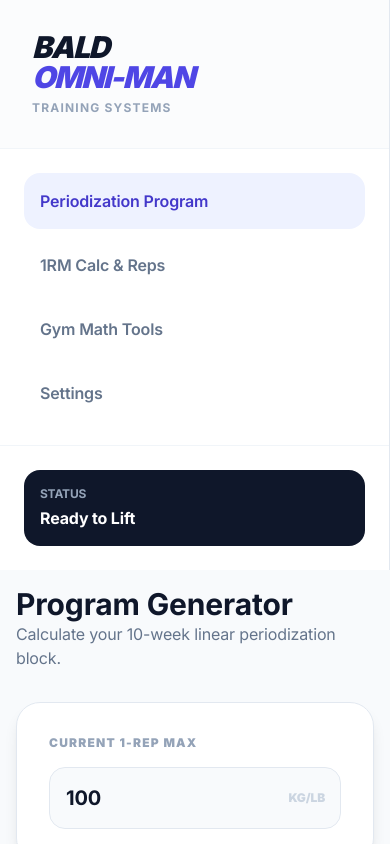
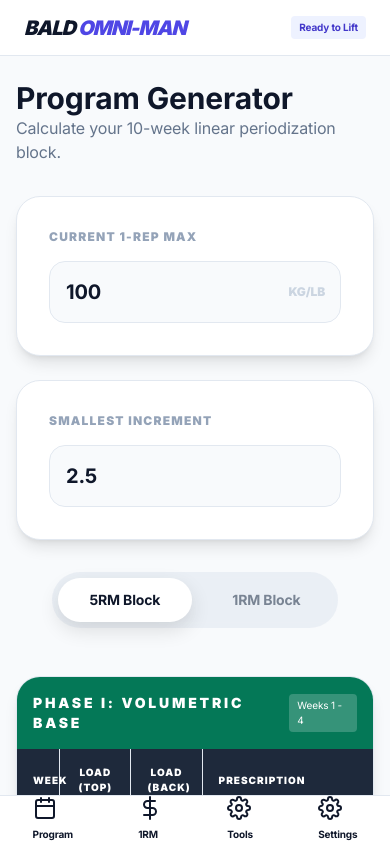
Before and after one commit to JosephPham324/linear-periodization, a website: page index.html in a window 390 px wide. Drawn offline with nearby package versions, Linux system fonts and the light colour scheme.

Commit message:
Add resonsiveness

```diff
--- a/index.html
+++ b/index.html
@@ -3,92 +3,28 @@
 
 <head>
     <meta charset="UTF-8">
-    <meta name="viewport" content="width=device-width, initial-scale=1.0">
+    <meta name="viewport" content="width=device-width, initial-scale=1.0, maximum-scale=1.0, user-scalable=no">
     <title>Bald Omni-Man System</title>
     <script src="https://cdn.tailwindcss.com"></script>
     <link href="https://fonts.googleapis.com/css2?family=Inter:wght@400;500;600;700;900&display=swap" rel="stylesheet">
     <link rel="stylesheet" href="public/css/app.css">
-    <!-- Inline styles for custom visuals if needed -->
-    <style>
-        .input-field {
-            @apply w-full bg-slate-50 border border-slate-200 rounded-lg px-4 py-3 font-bold text-slate-800 focus:outline-none focus:ring-2 focus:ring-indigo-500 focus:border-transparent transition-all;
-        }
-
-        .glass-card {
-            @apply bg-white rounded-2xl shadow-sm border border-slate-100 p-6 mb-6;
-        }
-
-        .nav-item {
-            @apply flex items-center gap-3 px-4 py-3 text-sm font-bold text-slate-500 rounded-xl cursor-pointer hover:bg-slate-50 transition-all;
-        }
-
-        .nav-item.active {
-            @apply bg-indigo-50 text-indigo-700;
-        }
-
-        .animate-fade-in {
-            animation: fadeIn 0.3s ease-out forwards;
-        }
-
-        @keyframes fadeIn {
-            from {
-                opacity: 0;
-                transform: translateY(10px);
-            }
-
-            to {
-                opacity: 1;
-                transform: translateY(0);
-            }
-        }
-
-        /* Plate colors */
-        .plate {
-            @apply h-full border-x border-slate-900/10 flex items-center justify-center text-[10px] font-black text-white shadow-lg mx-[1px];
-            min-width: 12px;
-        }
-
-        .plate-red {
-            @apply bg-red-600 w-8;
-        }
-
-        .plate-blue {
-            @apply bg-blue-600 w-8;
-        }
-
-        .plate-yellow {
-            @apply bg-yellow-500 w-6;
-        }
-
-        .plate-green {
-            @apply bg-green-600 w-5;
-        }
-
-        .plate-white {
-            @apply bg-slate-100 border-4 border-slate-800 text-slate-800 w-4;
-        }
-
-        .plate-black {
-            @apply bg-slate-800 w-4;
-        }
-
-        .plate-chrome {
-            @apply bg-slate-300 text-slate-800 w-3;
-        }
-
-        .bar-end {
-            @apply h-4 bg-slate-300 w-full absolute left-0 top-1/2 -translate-y-1/2 z-0 rounded-full;
-        }
-
-        .bar-container {
-            @apply relative h-32 bg-slate-100 rounded-xl flex items-center justify-center overflow-hidden;
-        }
-    </style>
+    <!-- Inline styles handled by tailwind/css file -->
 </head>
 
 <body class="bg-[#F8FAFC] text-slate-900 h-screen flex flex-col md:flex-row overflow-hidden">
 
-    <aside class="bg-white border-r border-slate-200 md:w-72 flex-shrink-0 flex flex-col h-auto md:h-full z-20">
+    <!-- MOBILE HEADER -->
+    <header
+        class="md:hidden fixed top-0 w-full bg-white/95 backdrop-blur-md border-b border-slate-200 z-30 px-6 py-4 flex items-center justify-between pt-safe">
+        <h1 class="text-xl font-[900] tracking-tighter text-slate-900 italic uppercase leading-none">
+            BALD <span class="text-indigo-600 inline">OMNI-MAN</span>
+        </h1>
+        <div class="text-[10px] font-bold bg-indigo-50 text-indigo-700 px-2 py-1 rounded" data-key="status_ready">Ready
+        </div>
+    </header>
+
+    <!-- DESKTOP SIDEBAR -->
+    <aside class="hidden md:flex bg-white border-r border-slate-200 w-72 flex-shrink-0 flex-col h-full z-20">
         <div class="p-8 border-b border-slate-100 bg-slate-50/50">
             <h1 class="text-3xl font-[900] tracking-tighter text-slate-900 italic uppercase leading-none">
                 BALD <span class="text-indigo-600 block">OMNI-MAN</span>
@@ -97,8 +33,7 @@
         </div>
 
         <nav class="p-6 space-y-2 flex-1 overflow-y-auto">
-            <div onclick="switchView('program')" id="nav-program" class="nav-item active" data-key="nav_program">
-                <!-- Icon -->
+            <div onclick="switchView('program')" data-nav="program" class="nav-item active">
                 <svg xmlns="http://www.w3.org/2000/svg" width="20" height="20" viewBox="0 0 24 24" fill="none"
                     stroke="currentColor" stroke-width="2" stroke-linecap="round" stroke-linejoin="round">
                     <rect x="3" y="4" width="18" height="18" rx="2" ry="2"></rect>
@@ -106,17 +41,17 @@
                     <line x1="8" y1="2" x2="8" y2="6"></line>
                     <line x1="3" y1="10" x2="21" y2="10"></line>
                 </svg>
-                Periodization Program
+                <span data-key="nav_program">Periodization Program</span>
             </div>
-            <div onclick="switchView('calculator')" id="nav-calculator" class="nav-item" data-key="nav_calc">
+            <div onclick="switchView('calculator')" data-nav="calculator" class="nav-item">
                 <svg xmlns="http://www.w3.org/2000/svg" width="20" height="20" viewBox="0 0 24 24" fill="none"
                     stroke="currentColor" stroke-width="2" stroke-linecap="round" stroke-linejoin="round">
                     <line x1="12" y1="1" x2="12" y2="23"></line>
                     <path d="M17 5H9.5a3.5 3.5 0 0 0 0 7h5a3.5 3.5 0 0 1 0 7H6"></path>
                 </svg>
-                1RM Calc & Reps
+                <span data-key="nav_calc">1RM Calc & Reps</span>
             </div>
-            <div onclick="switchView('tools')" id="nav-tools" class="nav-item" data-key="nav_tools">
+            <div onclick="switchView('tools')" data-nav="tools" class="nav-item">
                 <svg xmlns="http://www.w3.org/2000/svg" width="20" height="20" viewBox="0 0 24 24" fill="none"
                     stroke="currentColor" stroke-width="2" stroke-linecap="round" stroke-linejoin="round">
                     <circle cx="12" cy="12" r="3"></circle>
@@ -124,10 +59,9 @@
                         d="M19.4 15a1.65 1.65 0 0 0 .33 1.82l.06.06a2 2 0 0 1 0 2.83 2 2 0 0 1-2.83 0l-.06-.06a1.65 1.65 0 0 0-1.82-.33 1.65 1.65 0 0 0-1 1.51V21a2 2 0 0 1-2 2 2 2 0 0 1-2-2v-.09A1.65 1.65 0 0 0 9 19.4a1.65 1.65 0 0 0-1.82.33l-.06.06a2 2 0 0 1-2.83 0 2 2 0 0 1 0-2.83l.06-.06a1.65 1.65 0 0 0 .33-1.82 1.65 1.65 0 0 0-1.51-1H3a2 2 0 0 1-2-2 2 2 0 0 1 2-2h.09A1.65 1.65 0 0 0 4.6 9a1.65 1.65 0 0 0-.33-1.82l-.06-.06a2 2 0 0 1 0-2.83 2 2 0 0 1 2.83 0l.06.06a1.65 1.65 0 0 0 1.82.33H9a1.65 1.65 0 0 0 1-1.51V3a2 2 0 0 1 2-2 2 2 0 0 1 2 2v.09a1.65 1.65 0 0 0 1 1.51 1.65 1.65 0 0 0 1.82-.33l.06-.06a2 2 0 0 1 2.83 0 2 2 0 0 1 0 2.83l-.06.06a1.65 1.65 0 0 0-.33 1.82V9a1.65 1.65 0 0 0 1.51 1H21a2 2 0 0 1 2 2 2 2 0 0 1-2 2h-.09a1.65 1.65 0 0 0-1.51 1z">
                     </path>
                 </svg>
-                Gym Math Tools
+                <span data-key="nav_tools">Gym Math Tools</span>
             </div>
-            <!-- Settings Nav Item -->
-            <div onclick="switchView('settings')" id="nav-settings" class="nav-item" data-key="nav_settings">
+            <div onclick="switchView('settings')" data-nav="settings" class="nav-item">
                 <svg xmlns="http://www.w3.org/2000/svg" width="20" height="20" viewBox="0 0 24 24" fill="none"
                     stroke="currentColor" stroke-width="2" stroke-linecap="round" stroke-linejoin="round">
                     <circle cx="12" cy="12" r="3"></circle>
@@ -135,7 +69,7 @@
                         d="M19.4 15a1.65 1.65 0 0 0 .33 1.82l.06.06a2 2 0 0 1 0 2.83 2 2 0 0 1-2.83 0l-.06-.06a1.65 1.65 0 0 0-1.82-.33 1.65 1.65 0 0 0-1 1.51V21a2 2 0 0 1-2 2 2 2 0 0 1-2-2v-.09A1.65 1.65 0 0 0 9 19.4a1.65 1.65 0 0 0-1.82.33l-.06.06a2 2 0 0 1-2.83 0 2 2 0 0 1 0-2.83l.06-.06a1.65 1.65 0 0 0 .33-1.82 1.65 1.65 0 0 0-1.51-1H3a2 2 0 0 1-2-2 2 2 0 0 1 2-2h.09A1.65 1.65 0 0 0 4.6 9a1.65 1.65 0 0 0-.33-1.82l-.06-.06a2 2 0 0 1 0-2.83 2 2 0 0 1 2.83 0l.06.06a1.65 1.65 0 0 0 1.82.33H9a1.65 1.65 0 0 0 1-1.51V3a2 2 0 0 1 2-2 2 2 0 0 1 2 2v.09a1.65 1.65 0 0 0 1 1.51 1.65 1.65 0 0 0 1.82-.33l.06-.06a2 2 0 0 1 2.83 0 2 2 0 0 1 0 2.83l-.06.06a1.65 1.65 0 0 0-.33 1.82V9a1.65 1.65 0 0 0 1.51 1H21a2 2 0 0 1 2 2 2 2 0 0 1-2 2h-.09a1.65 1.65 0 0 0-1.51 1z">
                     </path>
                 </svg>
-                Settings
+                <span data-key="nav_settings">Settings</span>
             </div>
         </nav>
 
@@ -147,7 +81,9 @@
         </div>
     </aside>
 
-    <main class="flex-1 overflow-y-auto p-4 md:p-12 relative scroll-smooth bg-[#F8FAFC]">
+    <!-- CONTENT AREA -->
+    <!-- Added pt-20 for top bar padding on mobile and pb-32 for bottom bar padding on mobile -->
+    <main class="flex-1 overflow-y-auto p-4 md:p-12 pt-20 md:pt-12 pb-32 md:pb-12 relative scroll-smooth bg-[#F8FAFC]">
 
         <!-- PROGRAM VIEW -->
         <div id="view-program" class="max-w-4xl mx-auto animate-fade-in">
@@ -379,7 +315,7 @@
             </div>
         </div>
 
-        <!-- SETTINGS VIEW (NEW) -->
+        <!-- SETTINGS VIEW -->
         <div id="view-settings" class="max-w-4xl mx-auto hidden animate-fade-in">
             <header class="mb-8">
                 <h2 class="text-3xl font-bold text-slate-900" data-key="header_settings">Configuration</h2>
@@ -431,9 +367,51 @@
 
     </main>
 
-    <!-- NOTIFICATION TOAST (NEW) -->
+    <!-- MOBILE BOTTOM NAV -->
+    <nav class="md:hidden fixed bottom-0 w-full bg-white border-t border-slate-200 z-30 flex justify-around pb-safe">
+        <div onclick="switchView('program')" data-nav="program" class="mobile-nav-item active">
+            <svg xmlns="http://www.w3.org/2000/svg" width="24" height="24" viewBox="0 0 24 24" fill="none"
+                stroke="currentColor" stroke-width="2" stroke-linecap="round" stroke-linejoin="round">
+                <rect x="3" y="4" width="18" height="18" rx="2" ry="2"></rect>
+                <line x1="16" y1="2" x2="16" y2="6"></line>
+                <line x1="8" y1="2" x2="8" y2="6"></line>
+                <line x1="3" y1="10" x2="21" y2="10"></line>
+            </svg>
+            <span class="text-[10px] font-bold mt-1">Program</span>
+        </div>
+        <div onclick="switchView('calculator')" data-nav="calculator" class="mobile-nav-item">
+            <svg xmlns="http://www.w3.org/2000/svg" width="24" height="24" viewBox="0 0 24 24" fill="none"
+                stroke="currentColor" stroke-width="2" stroke-linecap="round" stroke-linejoin="round">
+                <line x1="12" y1="1" x2="12" y2="23"></line>
+                <path d="M17 5H9.5a3.5 3.5 0 0 0 0 7h5a3.5 3.5 0 0 1 0 7H6"></path>
+            </svg>
+            <span class="text-[10px] font-bold mt-1">1RM</span>
+        </div>
+        <div onclick="switchView('tools')" data-nav="tools" class="mobile-nav-item">
+            <svg xmlns="http://www.w3.org/2000/svg" width="24" height="24" viewBox="0 0 24 24" fill="none"
+                stroke="currentColor" stroke-width="2" stroke-linecap="round" stroke-linejoin="round">
+                <circle cx="12" cy="12" r="3"></circle>
+                <path
+                    d="M19.4 15a1.65 1.65 0 0 0 .33 1.82l.06.06a2 2 0 0 1 0 2.83 2 2 0 0 1-2.83 0l-.06-.06a1.65 1.65 0 0 0-1.82-.33 1.65 1.65 0 0 0-1 1.51V21a2 2 0 0 1-2 2 2 2 0 0 1-2-2v-.09A1.65 1.65 0 0 0 9 19.4a1.65 1.65 0 0 0-1.82.33l-.06.06a2 2 0 0 1-2.83 0 2 2 0 0 1 0-2.83l.06-.06a1.65 1.65 0 0 0 .33-1.82 1.65 1.65 0 0 0-1.51-1H3a2 2 0 0 1-2-2 2 2 0 0 1 2-2h.09A1.65 1.65 0 0 0 4.6 9a1.65 1.65 0 0 0-.33-1.82l-.06-.06a2 2 0 0 1 0-2.83 2 2 0 0 1 2.83 0l.06.06a1.65 1.65 0 0 0 1.82.33H9a1.65 1.65 0 0 0 1-1.51V3a2 2 0 0 1 2-2 2 2 0 0 1 2 2v.09a1.65 1.65 0 0 0 1 1.51 1.65 1.65 0 0 0 1.82-.33l.06-.06a2 2 0 0 1 2.83 0 2 2 0 0 1 0 2.83l-.06.06a1.65 1.65 0 0 0-.33 1.82V9a1.65 1.65 0 0 0 1.51 1H21a2 2 0 0 1 2 2 2 2 0 0 1-2 2h-.09a1.65 1.65 0 0 0-1.51 1z">
+                </path>
+            </svg>
+            <span class="text-[10px] font-bold mt-1">Tools</span>
+        </div>
+        <div onclick="switchView('settings')" data-nav="settings" class="mobile-nav-item">
+            <svg xmlns="http://www.w3.org/2000/svg" width="24" height="24" viewBox="0 0 24 24" fill="none"
+                stroke="currentColor" stroke-width="2" stroke-linecap="round" stroke-linejoin="round">
+                <circle cx="12" cy="12" r="3"></circle>
+                <path
+                    d="M19.4 15a1.65 1.65 0 0 0 .33 1.82l.06.06a2 2 0 0 1 0 2.83 2 2 0 0 1-2.83 0l-.06-.06a1.65 1.65 0 0 0-1.82-.33 1.65 1.65 0 0 0-1 1.51V21a2 2 0 0 1-2 2 2 2 0 0 1-2-2v-.09A1.65 1.65 0 0 0 9 19.4a1.65 1.65 0 0 0-1.82.33l-.06.06a2 2 0 0 1-2.83 0 2 2 0 0 1 0-2.83l.06-.06a1.65 1.65 0 0 0 .33-1.82 1.65 1.65 0 0 0-1.51-1H3a2 2 0 0 1-2-2 2 2 0 0 1 2-2h.09A1.65 1.65 0 0 0 4.6 9a1.65 1.65 0 0 0-.33-1.82l-.06-.06a2 2 0 0 1 0-2.83 2 2 0 0 1 2.83 0l.06.06a1.65 1.65 0 0 0 1.82.33H9a1.65 1.65 0 0 0 1-1.51V3a2 2 0 0 1 2-2 2 2 0 0 1 2 2v.09a1.65 1.65 0 0 0 1 1.51 1.65 1.65 0 0 0 1.82-.33l.06-.06a2 2 0 0 1 2.83 0 2 2 0 0 1 0 2.83l-.06.06a1.65 1.65 0 0 0-.33 1.82V9a1.65 1.65 0 0 0 1.51 1H21a2 2 0 0 1 2 2 2 2 0 0 1-2 2h-.09a1.65 1.65 0 0 0-1.51 1z">
+                </path>
+            </svg>
+            <span class="text-[10px] font-bold mt-1">Settings</span>
+        </div>
+    </nav>
+
+    <!-- NOTIFICATION TOAST -->
     <div id="notification-toast"
-        class="fixed bottom-4 right-4 bg-slate-900 text-white px-6 py-4 rounded-xl shadow-2xl transform transition-all duration-300 translate-y-24 opacity-0 flex items-center gap-3 z-50 pointer-events-none">
+        class="fixed bottom-24 right-4 bg-slate-900 text-white px-6 py-4 rounded-xl shadow-2xl transform transition-all duration-300 translate-y-32 opacity-0 flex items-center gap-3 z-50 pointer-events-none md:bottom-4 md:translate-y-24">
         <div id="notification-icon" class="flex-shrink-0">
             <!-- Icon injected by JS -->
         </div>
--- a/public/js/app.js
+++ b/public/js/app.js
@@ -3,22 +3,31 @@ const mround = (value, factor) => Math.round(value / factor) * factor;
 
 // --- View Switching ---
 function switchView(viewName) {
-  // Hide all
+  // Hide all view containers
   ["program", "calculator", "tools", "settings"].forEach((v) => {
     document.getElementById(`view-${v}`).classList.add("hidden");
-    const nav = document.getElementById(`nav-${v}`);
-    if (nav) nav.classList.remove("active");
+
+    // Deactivate ALL nav items (both desktop sidebar and mobile bottom nav)
+    document.querySelectorAll(`[data-nav="${v}"]`).forEach((el) => {
+      el.classList.remove("active");
+    });
   });
 
-  // Show selected
+  // Show selected view
   document.getElementById(`view-${viewName}`).classList.remove("hidden");
-  const activeNav = document.getElementById(`nav-${viewName}`);
-  if (activeNav) activeNav.classList.add("active");
 
-  // Render updates
+  // Activate selected nav items (both desktop and mobile)
+  document.querySelectorAll(`[data-nav="${viewName}"]`).forEach((el) => {
+    el.classList.add("active");
+  });
+
+  // Render updates based on view
   if (viewName === "program") renderProgram();
   if (viewName === "calculator") calculate1RM();
   if (viewName === "tools") updatePlateLoader();
+
+  // Scroll to top for better mobile UX
+  window.scrollTo({ top: 0, behavior: "smooth" });
 }
 
 // --- Data Refresh from Settings ---
--- a/resources/css/app.css
+++ b/resources/css/app.css
@@ -6,6 +6,15 @@
 body {
   font-family: "Inter", sans-serif;
   letter-spacing: -0.01em;
+}
+
+/* --- Utilities --- */
+.pb-safe {
+  padding-bottom: env(safe-area-inset-bottom);
+}
+
+.pt-safe {
+  padding-top: env(safe-area-inset-top);
 }
 
 @layer components {
@@ -22,13 +31,22 @@ body {
     @apply px-8 py-4 bg-slate-900 text-white flex justify-between items-center;
   }
 
-  /* --- Navigation --- */
+  /* --- Navigation (Desktop) --- */
   .nav-item {
     @apply flex items-center gap-3 p-4 rounded-2xl font-semibold text-slate-500 transition-all cursor-pointer hover:bg-slate-100 hover:text-slate-700;
   }
 
   .nav-item.active {
     @apply bg-indigo-50 text-indigo-700;
+  }
+
+  /* --- Navigation (Mobile) --- */
+  .mobile-nav-item {
+    @apply flex flex-col items-center justify-center p-2 flex-1 text-slate-400 transition-colors cursor-pointer;
+  }
+
+  .mobile-nav-item.active {
+    @apply text-indigo-600;
   }
 
   /* --- Tabs --- */
@@ -77,27 +95,4 @@ body {
     writing-mode: vertical-rl;
     text-orientation: mixed;
   }
-
-  /* --- Plate Colors (IPF Standards) --- */
-  .plate-red {
-    @apply bg-red-600 h-[100px];
-  } /* 25kg */
-  .plate-blue {
-    @apply bg-blue-600 h-[100px];
-  } /* 20kg */
-  .plate-yellow {
-    @apply bg-yellow-500 h-[100px];
-  } /* 15kg */
-  .plate-green {
-    @apply bg-green-600 h-[90px];
-  } /* 10kg */
-  .plate-white {
-    @apply bg-slate-100 h-[75px] text-slate-700;
-  } /* 5kg */
-  .plate-black {
-    @apply bg-slate-800 h-[60px];
-  } /* 2.5kg */
-  .plate-chrome {
-    @apply bg-slate-300 h-[50px] text-slate-700;
-  } /* 1.25kg */
 }
```
